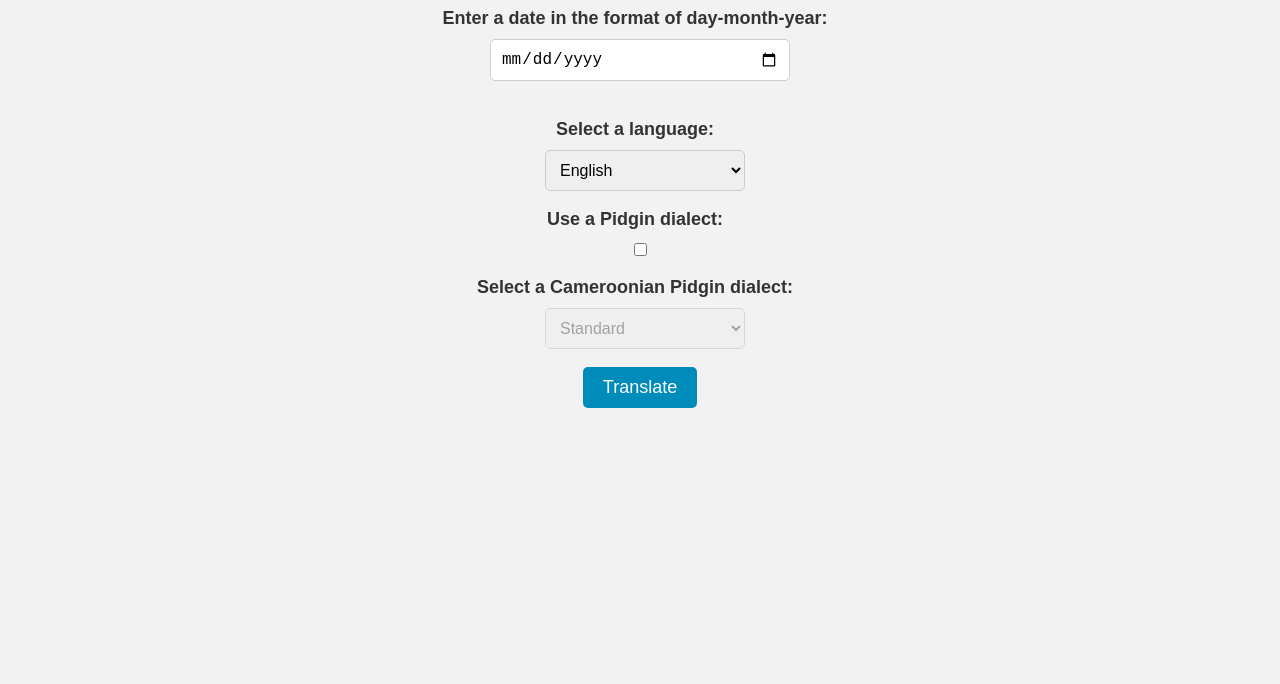
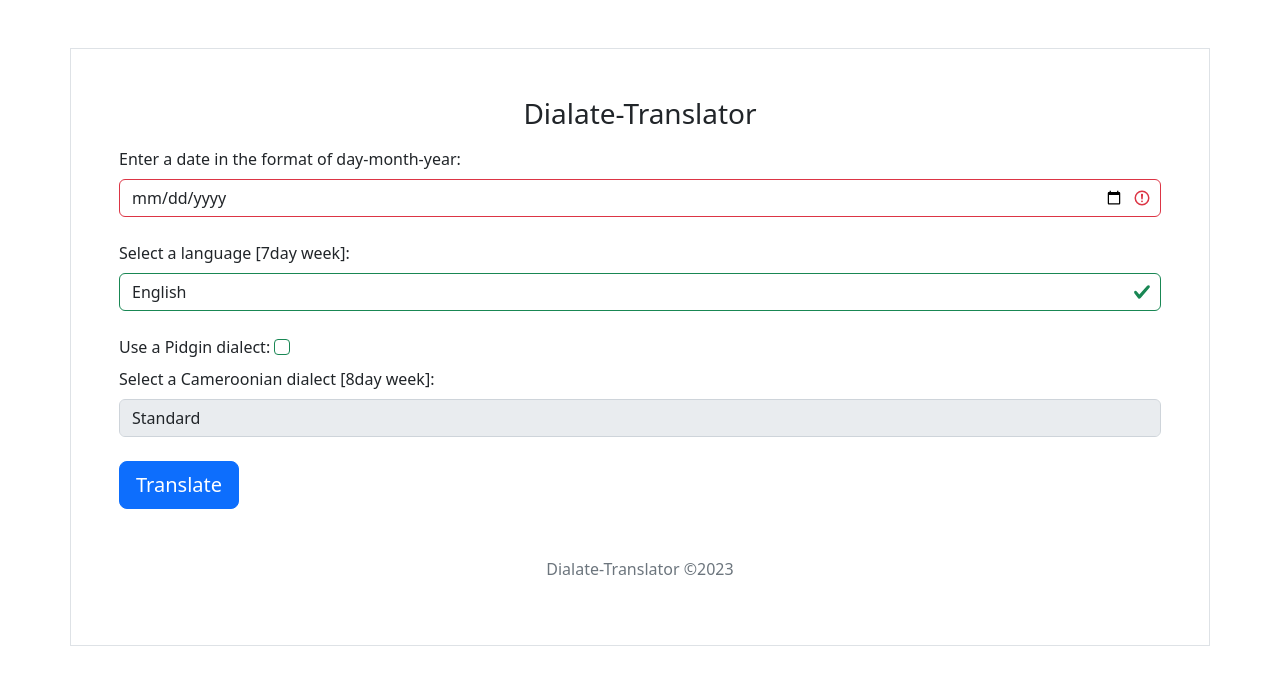
Before and after one commit to menoc61/CamLanguageCalender, a plain HTML site: page index.html in a window 1280 px wide. Drawn offline with nearby package versions, Linux system fonts and the light colour scheme.

Commit message:
UI completed

```diff
--- a/index.html
+++ b/index.html
@@ -1,17 +1,22 @@
 <!DOCTYPE html>
 <html>
   <head>
-    <meta charset="UTF-8">
-    <title>Pidgin Date Translator</title>
-<link rel="stylesheet" href="style.css">
+    <title>Dialate-Translator</title>
+    <meta charset="utf-8">
+    <meta name="viewport" content="width=device-width, initial-scale=1">
+    <link rel="shortcut icon" href="./icon/logo.png" type="image/x-icon">
+    <link rel="stylesheet" href="style.css">
+    <link href="https://cdn.jsdelivr.net/npm/bootstrap@5.2.3/dist/css/bootstrap.min.css" rel="stylesheet">
+    <script src="https://cdn.jsdelivr.net/npm/bootstrap@5.2.3/dist/js/bootstrap.bundle.min.js"></script>
   </head>
   <body>
-    <form>
-        <label for="dateInput">Enter a date in the format of day-month-year:</label>
-        <input type="date" id="dateInput" name="dateInput" placeholder="dd-mm-yyyy">
+    <form class="container-sm p-5 my-5 border  was-validated justify-content-center">
+        <h1 class="h3 mb-3 font-weight-normal text-center">Dialate-Translator</h1>
+        <label for="dateInput" class="form-label sr-only">Enter a date in the format of day-month-year:</label>
+        <input type="date" id="dateInput" name="dateInput"  class="form-control" placeholder="dd-mm-yyyy" required>
         <br>
-        <label for="languageSelect">Select a language:</label>
-        <select id="languageSelect" name="languageSelect">
+        <label for="languageSelect" class="form-label">Select a language [7day week]:</label>
+        <select id="languageSelect" name="languageSelect" class="form-control">
           <option value="en">English</option>
           <option value="fr">French</option>
           <option value="es">Spanish</option>
@@ -24,11 +29,11 @@
           <option value="sw">Swahili</option>
         </select>
         <br>
-        <label for="usePidgin">Use a Pidgin dialect:</label>
-        <input type="checkbox" id="usePidgin" name="usePidgin">
+        <label for="usePidgin" class="form-label">Use a Pidgin dialect:</label>
+        <input type="checkbox" id="usePidgin" name="usePidgin" class="form-check-input">
         <br>
-        <label for="pidginSelect">Select a Cameroonian Pidgin dialect:</label>
-        <select id="pidginSelect" name="pidginSelect" disabled>
+        <label for="pidginSelect" class="form-label">Select a Cameroonian dialect [8day week]:</label>
+        <select id="pidginSelect" name="pidginSelect" class="form-control" disabled>
           <option value="standard">Standard</option>
           <option value="awunyi">Awunyi Pidgin</option>
           <option value="bafaw">Bafaw Pidgin</option>
@@ -36,9 +41,10 @@
           <option value="ngumba">Ngumba Pidgin</option>
         </select>
         <br>
-        <button type="button" id="translateBtn">Translate</button>
+        <button type="button" class="btn btn-lg btn-primary btn-block" id="translateBtn">Translate</button>
+        <div class="text-center" id="results"></div>
+        <p class="mt-5 mb-3 text-muted text-center">Dialate-Translator ©2023</p>
       </form>
-      <div id="results"></div>
-<script src="./index.js"></script>
+        <script src="./index.js"></script>
   </body>
 </html>
--- a/index.js
+++ b/index.js
@@ -34,16 +34,15 @@ const pidginWeekDays = {
   const dateInput = document.getElementById("dateInput");
   const languageSelect = document.getElementById("languageSelect");
   const resultsDiv = document.getElementById("results");
-
   translateBtn.addEventListener("click", function(e) {
     e.preventDefault();
     if (usePidginCheckbox.checked) {
       const selectedPidgin = pidginSelect.value;
       const pidginDate = translateDateToPidgin(dateInput.value, selectedPidgin);
-      resultsDiv.innerHTML = `<p>${selectedPidgin} Pidgin: ${pidginDate}</p>`;
+      resultsDiv.innerHTML = `<div class="alert alert-success mt-3" role="alert">${selectedPidgin} Pidgin: ${pidginDate}</div>`;
     } else {
       const selectedLanguage = languageSelect.value;
       const translatedDate = translateToLanguage(dateInput.value, selectedLanguage);
-      resultsDiv.innerHTML = `<p>${selectedLanguage}: ${translatedDate}</p>`;
+      resultsDiv.innerHTML = `<div class="alert alert-info mt-3" role="alert">${selectedLanguage}: ${translatedDate}</div>`;
     }
   });
--- a/style.css
+++ /dev/null
@@ -1,63 +0,0 @@
-body {
-    font-family: Arial, sans-serif;
-    background-color: #f2f2f2;
-}
-h1 {
-    text-align: center;
-    margin-top: 30px;
-    margin-bottom: 30px;
-}
-form {
-    display: flex;
-    flex-direction: column;
-    align-items: center;
-}
-input[type="date"],input[type="text"] {
-    padding: 10px;
-    margin-bottom: 20px;
-    border: 1px solid #ccc;
-    border-radius: 5px;
-    font-size: 16px;
-    width: 300px;
-    box-sizing: border-box;
-}
-label {
-    font-size: 18px;
-    font-weight: bold;
-    margin-right: 10px;
-    margin-bottom: 10px;
-    color: #333;
-}
-.select {
-    display: flex;
-    flex-direction: row;
-    align-items: center;
-    margin-bottom: 20px;
-}
-select {
-    padding: 10px;
-    border: 1px solid #ccc;
-    border-radius: 5px;
-    font-size: 16px;
-    width: 200px;
-    box-sizing: border-box;
-    margin-left: 10px;
-}
-button[type="button"] {
-    padding: 10px 20px;
-    border: none;
-    border-radius: 5px;
-    background-color: #008CBA;
-    color: white;
-    font-size: 18px;
-    cursor: pointer;
-}
-button[type="submit"]:hover {
-    background-color: #006B8F;
-}
-.result {
-    font-size: 20px;
-    font-weight: bold;
-    margin-top: 20px;
-    color: #333;
-}
```
Also changed, not shown: icon/logo.png (added).
